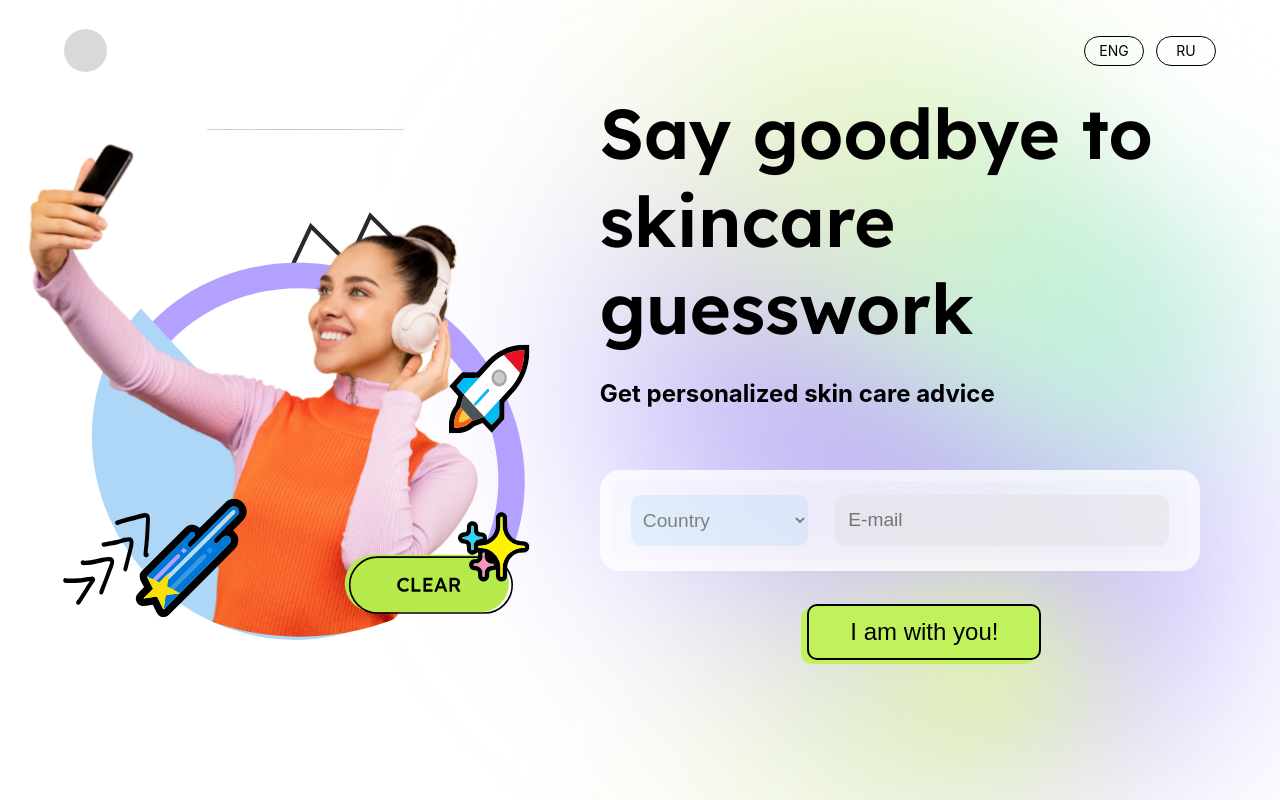
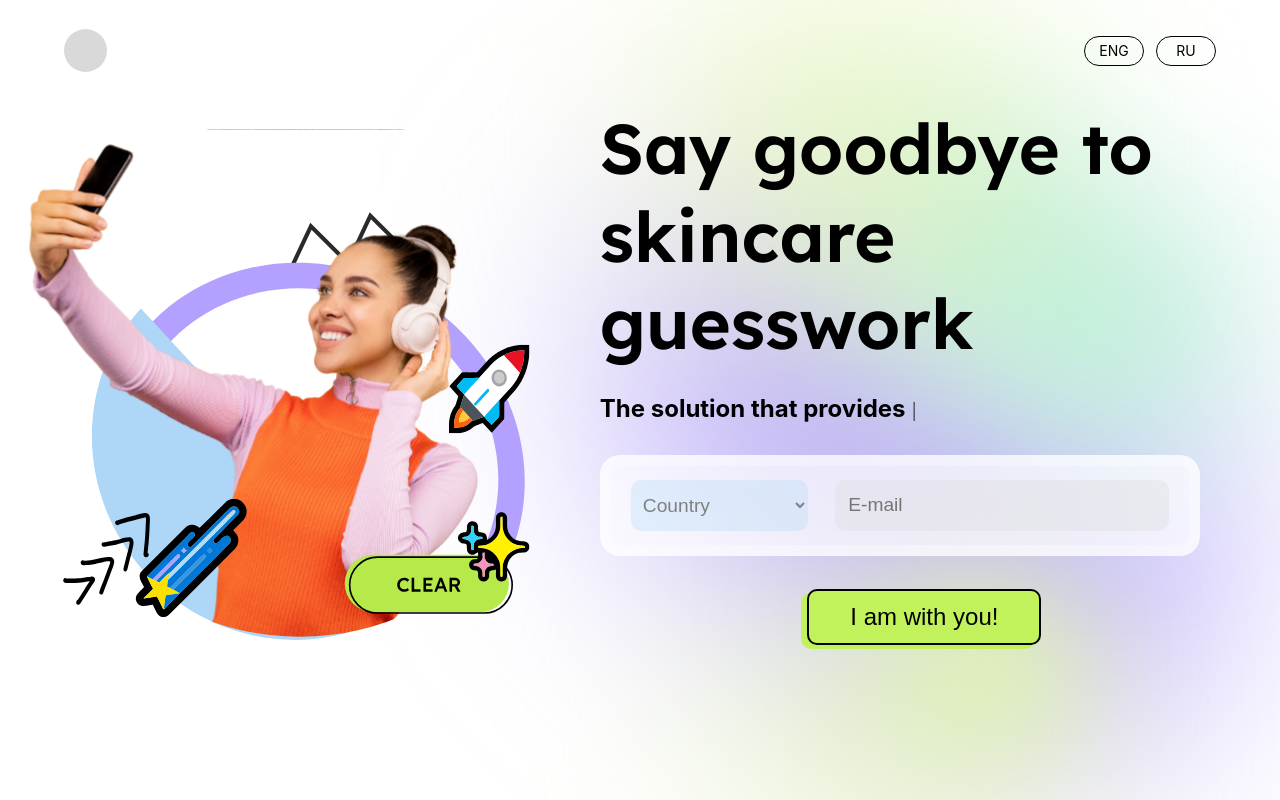
Before and after one commit to Demidog03/InnrLanding, a React (Create React App) app: page / in a window 1280 px wide. Shown: the top 800 px of the page. Built offline with nearby package versions, Linux system fonts and the light colour scheme; no server answers.

Commit message:
Commit 1.2 - Integrating typewriter

```diff
--- a/package.json
+++ b/package.json
@@ -10,6 +10,7 @@
     "react-css-modules": "^4.7.11",
     "react-dom": "^18.2.0",
     "react-scripts": "5.0.1",
+    "typewriter-effect": "^2.19.0",
     "web-vitals": "^2.1.4"
   },
   "scripts": {
--- a/src/components/Welcome/Welcome.js
+++ b/src/components/Welcome/Welcome.js
@@ -5,7 +5,14 @@ import mainImg from '../../assets/main-img.svg'
 import Countries from "../../data/Countries";
 import Header from "../Header/Header";
 
+import Typewriter from 'typewriter-effect';
+
 const Welcome = () => {
+    const typingWordsStyle = {
+        fontWeight: '600',
+        fontSize: '1.5rem',
+    }
+
     return (
         <div className={classes.welcome}>
             <Header/>
@@ -15,7 +22,18 @@ const Welcome = () => {
                 <div className={classes.welcomeText}>
                     <h1 className={classes.welcomeTitle}>Say goodbye to <br/>
                         skincare guesswork</h1>
-                    <h2 className={classes.welcomeSubtitle}>Get personalized skin care advice</h2>
+                    <div className={classes.welcomeSubtitle}>
+                        <h2>The solution that provides </h2>
+                        <Typewriter style={typingWordsStyle}
+                                    options={{
+                                        wrapperClassName: classes.typingWords,
+                                        strings: ['expert guidance', 'lightning-last results', 'affordable solutions'],
+                                        autoStart: true,
+                                        loop: true,
+                                    }}
+                        />
+                    </div>
+
                     <form className={classes.contactForm}>
                         <select className={classes.countriesSelect} name="country" id="" defaultValue={'Country'}>
                             <option value="Country" disabled={true} >Country</option>
--- a/src/components/Welcome/welcome.module.css
+++ b/src/components/Welcome/welcome.module.css
@@ -94,7 +94,19 @@
 }
 
 .welcomeSubtitle{
+    display: flex;
+    align-items: center;
+    margin-bottom: 30px;
+}
+
+.welcomeSubtitle h2{
     font-size: 1.5rem;
     line-height: 2rem;
-    margin-bottom: 60px;
 }
+
+.typingWords{
+    font-size: 1.5rem;
+    line-height: 2rem;
+    font-weight: bold;
+    margin-left: 5px;
+}
```
Also changed, not shown: 1 other file (tests, documents, lock files or other folders).
